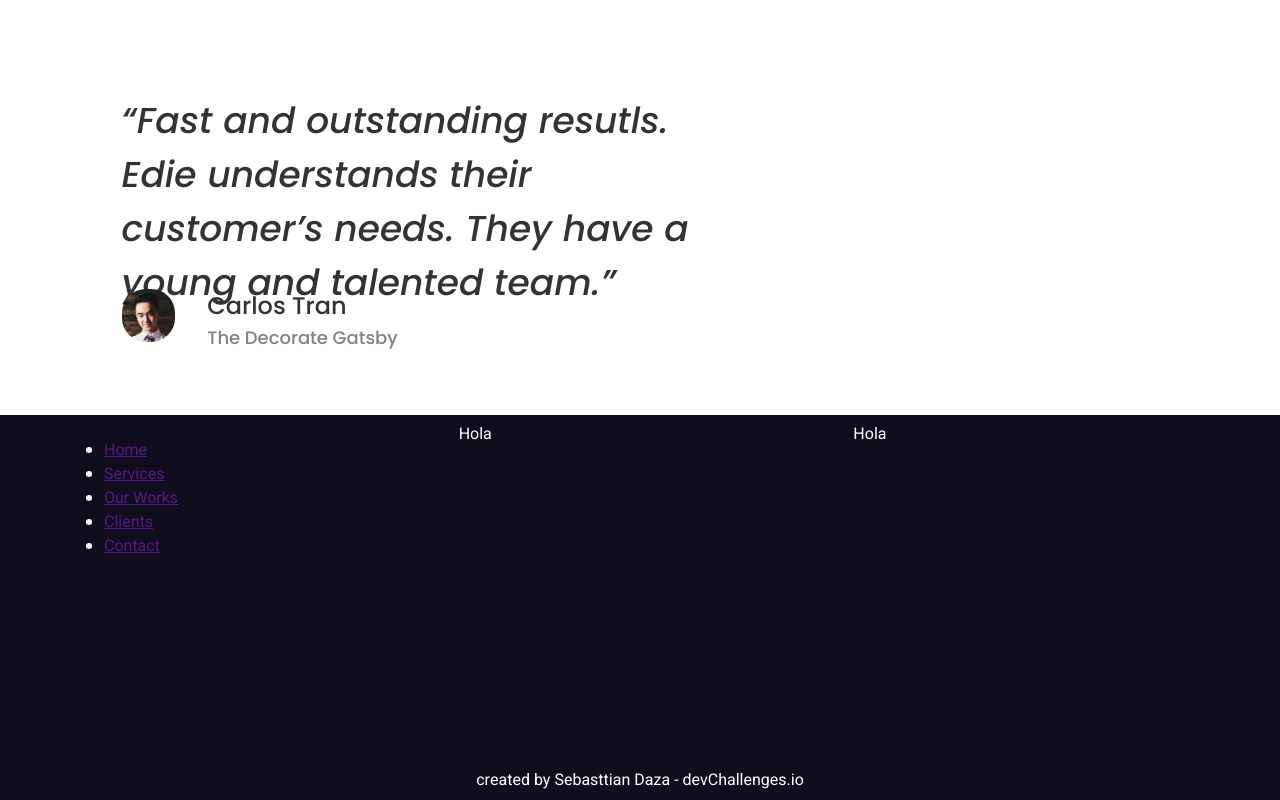
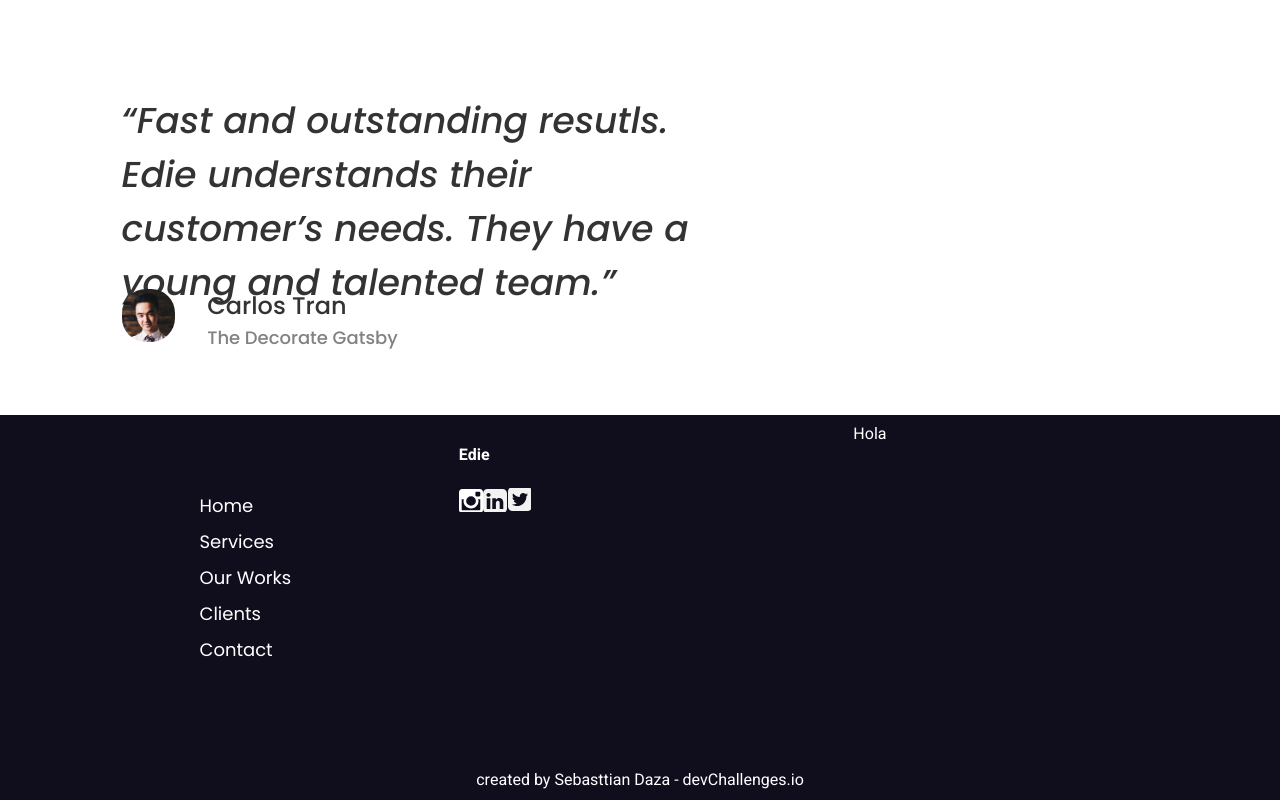
Before and after one commit to SebasttianDaza/homepage, a React (Vite) app: page / in a window 1280 px wide. Shown: the part 2549-3349 px from the top of the page. Built offline with nearby package versions, Linux system fonts and the light colour scheme.

Commit message:
Add styles to footer

```diff
--- a/Components/Footer/footer.css
+++ b/Components/Footer/footer.css
@@ -15,8 +15,41 @@
     grid-template-columns: repeat(auto-fit, minmax(300px, 1fr));
     grid-gap: 2rem;
     height: 90%;
+
+
 }
+
+.navFooter {
+    display: flex;
+    flex-direction: column;
+    align-items: center;
+    justify-content: center;
+    width: 100%;
+    height: 90%;
+}
+
+.links {
+    margin: 0;
+    padding: 0;
+}
+
+.links li {
+    list-style: none;
+}
+
+.links a {
+    color: #fff;
+    text-decoration: none;
+    font: normal normal 18px/200% var(--font-secundario);
+}
+
 
 .footer p {
     margin: 0;
 }
+
+@media screen and (max-width: 900px) {
+    .navFooter {
+        align-items: flex-start;
+    }
+}
--- a/Components/Footer/footer.jsx
+++ b/Components/Footer/footer.jsx
@@ -5,10 +5,17 @@ function Footer () {
     return (
       <footer className="footer">
         <section className="content">
-          <div>
-            <Links></Links>
+          <div className="navFooter">
+            <Links id="link" className="links"></Links>
           </div>
-          <div>Hola </div>
+          <div className='navFooter1'>
+            <h4>Edie</h4>
+            <div>
+              <img src="../../assets/instagram.svg" alt="Image of Team"></img>
+              <img src="../../assets/linkedin.svg" alt="Image of Team"></img>
+              <img src="../../assets/twitter.svg" alt="Image of Team"></img>
+            </div>
+          </div>
           <div>Hola</div>
         </section>
         <p>created by Sebasttian Daza - devChallenges.io</p>
```
